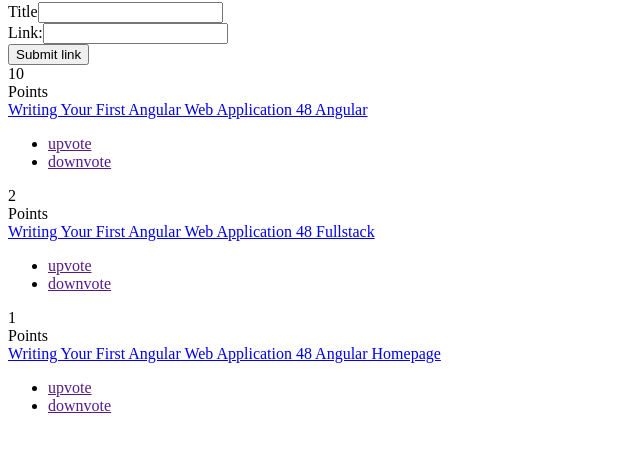
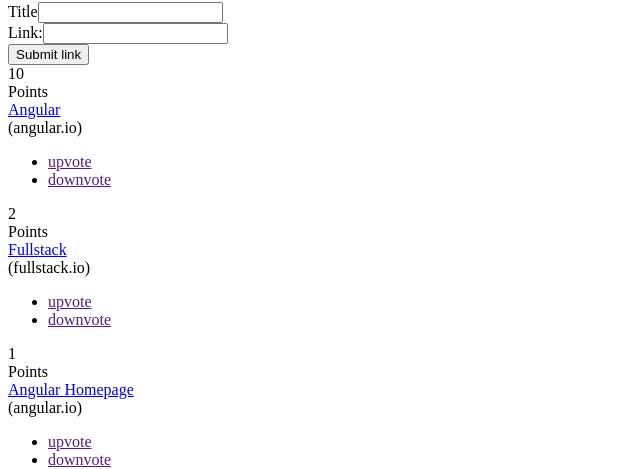
Before and after one commit to architjee/angular-reddit, an Angular app: page / in a window 1280 px wide. Shown: the part 431-900 px from the top of the page, without its empty margins (0-640 px from the left). Before the commit the page ends 862 px from the top, so only its background shows below. Built offline with nearby package versions, Linux system fonts and the light colour scheme.

Commit message:
Successfully added the addArticle Function functionality

```diff
--- a/src/app/app.component.ts
+++ b/src/app/app.component.ts
@@ -10,14 +10,17 @@ export class AppComponent {
 
   constructor() {
     this.articles = [
-      new Article('Angular', 'angular.io', 10),
-      new Article('Fullstack', 'fullstack.io', 2),
-      new Article('Angular Homepage', 'angular.io', 1)
+      new Article('Angular', 'https://angular.io/foo', 10),
+      new Article('Fullstack', 'https://fullstack.io/foo', 2),
+      new Article('Angular Homepage', 'https://angular.io', 1)
     ];
   }
 
   addArticle(title: HTMLInputElement, link: HTMLInputElement): boolean {
     console.log(`Adding article title: ${title.value} and link: ${link.value}`);
+    this.articles.push(new Article(title.value, link.value, 0));
+    title.value = ``;
+    link.value = ``;
     return false;
   }
 }
--- a/src/app/article/article.component.html
+++ b/src/app/article/article.component.html
@@ -10,9 +10,10 @@ Points
  </div>
  <div class="twelve wide column">
  <a class="ui large header" href="{{ article.link }}">
-  Writing Your First Angular Web Application 48
  {{ article.title }}
  </a>
+ <div class="meta">({{ article.domain() }})</div>
+
  <ul class="ui big horizontal list voters">
  <li class="item">
  <a href (click)="voteUp()">
```
